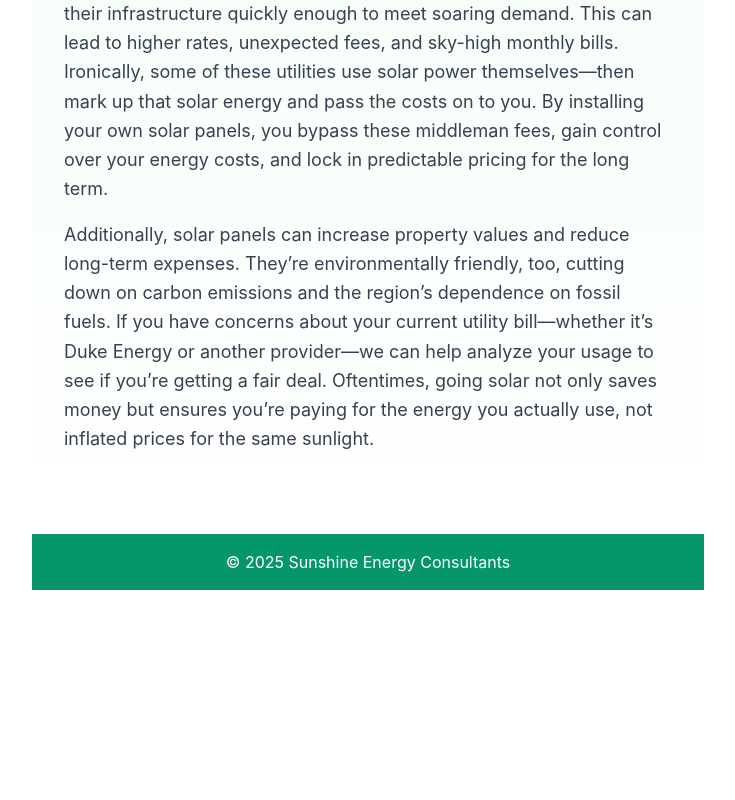
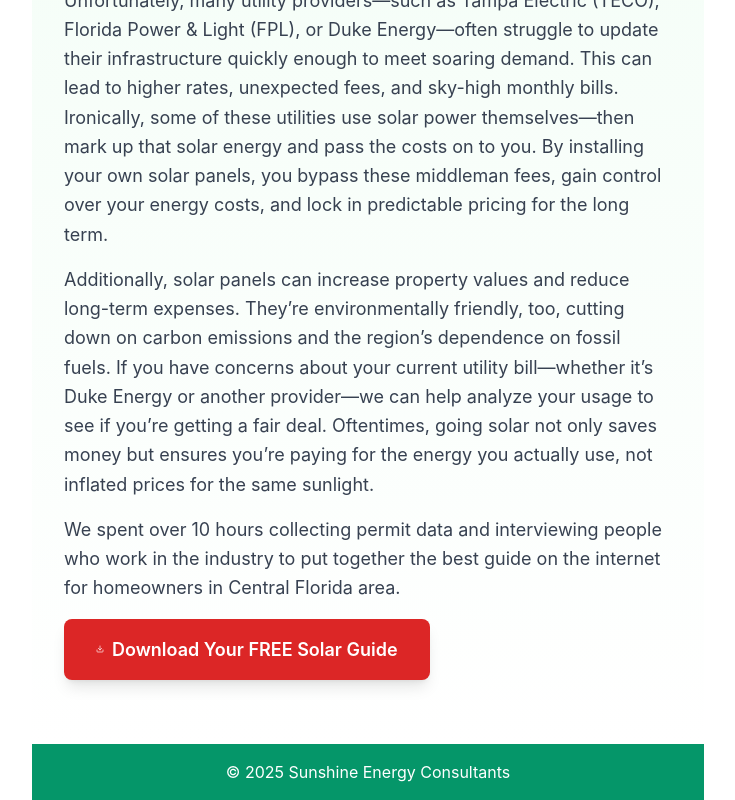
Before and after one commit to mpichardo305/sunshine-energy-consultants, a React (Create React App) app: page /WorthIt in a window 1280 px wide. Shown: the part 519-1319 px from the top of the page, without its empty margins (272-1007 px from the left). Before the commit the page ends 1109 px from the top, so only its background shows below. Built offline with nearby package versions, Linux system fonts and the light colour scheme.

Commit message:
updated page to include Last updated at and changed words

```diff
--- a/src/SolarLanding.jsx
+++ b/src/SolarLanding.jsx
@@ -34,7 +34,7 @@ export default function SolarLanding() {
                 to="/WorthIt"
                 className="inline-block mt-6 bg-emerald-600 text-white py-3 px-5 rounded-lg font-medium hover:bg-emerald-700 transition-colors"
               >
-                Is Solar Worth It? Learn More
+                Are solar panels worth it? Learn More
               </Link>
             </div>
           </header>
@@ -106,7 +106,7 @@ export default function SolarLanding() {
           <section className="py-16 bg-emerald-50 -mx-4 sm:-mx-6 lg:-mx-8 px-4 sm:px-6 lg:px-8">
             <div className="max-w-4xl mx-auto text-center">
               <h2 className="text-3xl font-bold text-gray-900 mb-6">
-                Helping 100 Families Go Solar in Central Florida
+                We have helped over 100 Families Go Solar in Florida
               </h2>
               <p className="text-xl text-gray-600 mb-12">
                 Join the movement toward energy independence. Start saving with clean solar power.
@@ -117,7 +117,7 @@ export default function SolarLanding() {
                   What You'll Learn in Our Free Solar Guide
                 </h3>
                 <p className="text-gray-600 mb-8">
-                  Discover how to select the best solar panels, understand financing options, and maximize your energy savings.
+                  Discover the math and photovoltaic vocabulary, understand financing options, and maximize your energy savings.
                 </p>
                 <a
                   href="https://drive.google.com/uc?export=download&id=1QWjkvwMJ2UHqE163FpYEeLuuRYxglftS"
--- a/src/WorthIt.jsx
+++ b/src/WorthIt.jsx
@@ -1,6 +1,7 @@
 // src/WorthIt.tsx
 import React from "react";
 import Layout from "./Layout";
+import { Download} from 'lucide-react';
 
 export default function WorthIt() {
   return (
@@ -11,6 +12,7 @@ export default function WorthIt() {
 
       <article className="max-w-2xl mx-auto p-8 text-gray-700 text-lg leading-relaxed">
       <h1 className="text-3xl font-bold mb-4">Are solar panels worth it?</h1>
+      <h2 className="text-1xl mb-4">Last updated Jan. 12, 2025</h2>
         <p className="mb-4">
 If you are here, it means you are taking the right and responsible first step of learning about other homeowners experiences with going solar. Many homeowners start their search by asking themselves this question... Are solar panels worth it? The right answer is, it depends on your situation and your utility bill. But I can guarantee you that there are some homeowners that are gettign deals, and you should too.
 </p>
@@ -20,6 +22,16 @@ Central Florida is growing at an incredible pace, particularly around major hubs
 <p className="mb-4">
 Additionally, solar panels can increase property values and reduce long-term expenses. They’re environmentally friendly, too, cutting down on carbon emissions and the region’s dependence on fossil fuels. If you have concerns about your current utility bill—whether it’s Duke Energy or another provider—we can help analyze your usage to see if you’re getting a fair deal. Oftentimes, going solar not only saves money but ensures you’re paying for the energy you actually use, not inflated prices for the same sunlight.
         </p>
+        <p className="mb-4">
+We spent over 10 hours collecting permit data and interviewing people who work in the industry to put together the best guide on the internet for homeowners in Central Florida area.
+        </p>
+        <a
+          href="https://drive.google.com/uc?export=download&id=1QWjkvwMJ2UHqE163FpYEeLuuRYxglftS"
+          className="inline-flex items-center gap-2 bg-red-600 hover:bg-red-700 text-white font-semibold py-4 px-8 rounded-lg shadow-lg transition-all"
+        >
+        <Download className="w-2 h-2" />
+        Download Your FREE Solar Guide
+        </a>
       </article>
       </main>
     </Layout>
```
Also changed, not shown: 1 other file (tests, documents, lock files or other folders).
